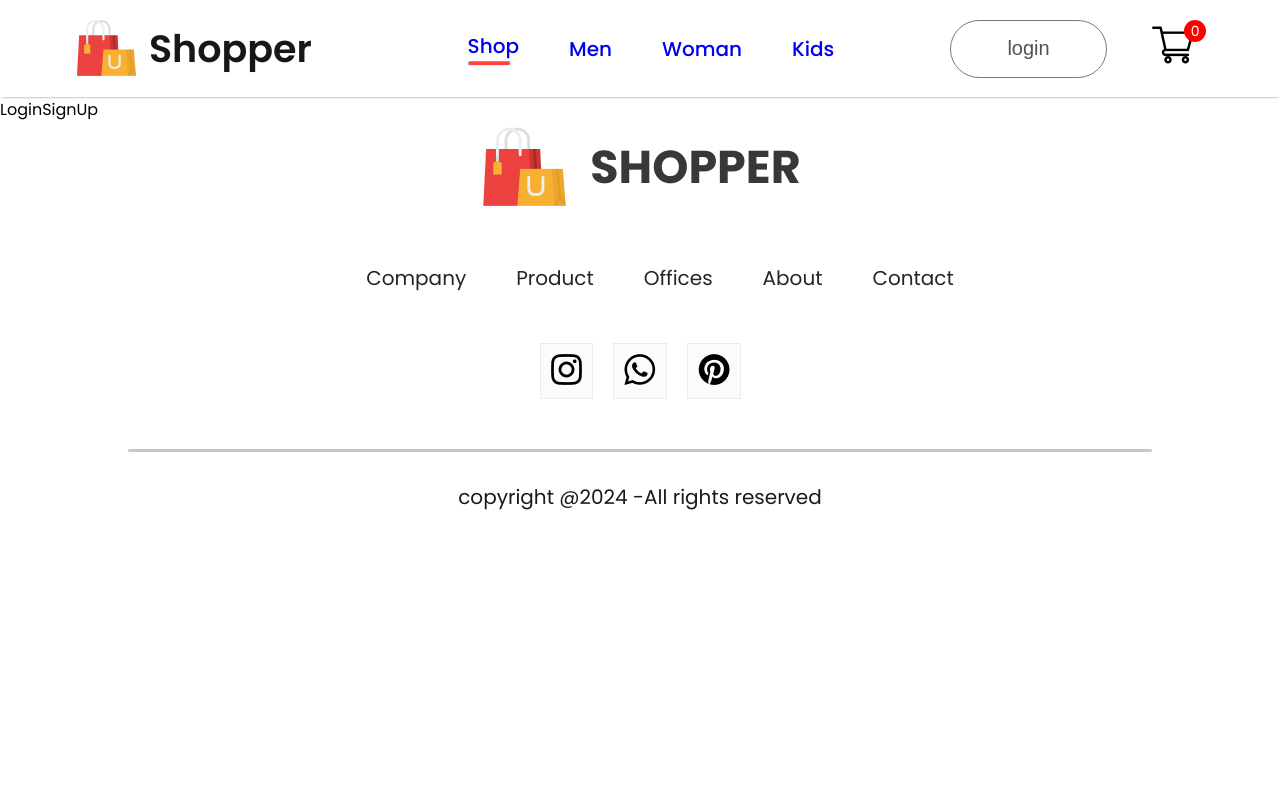
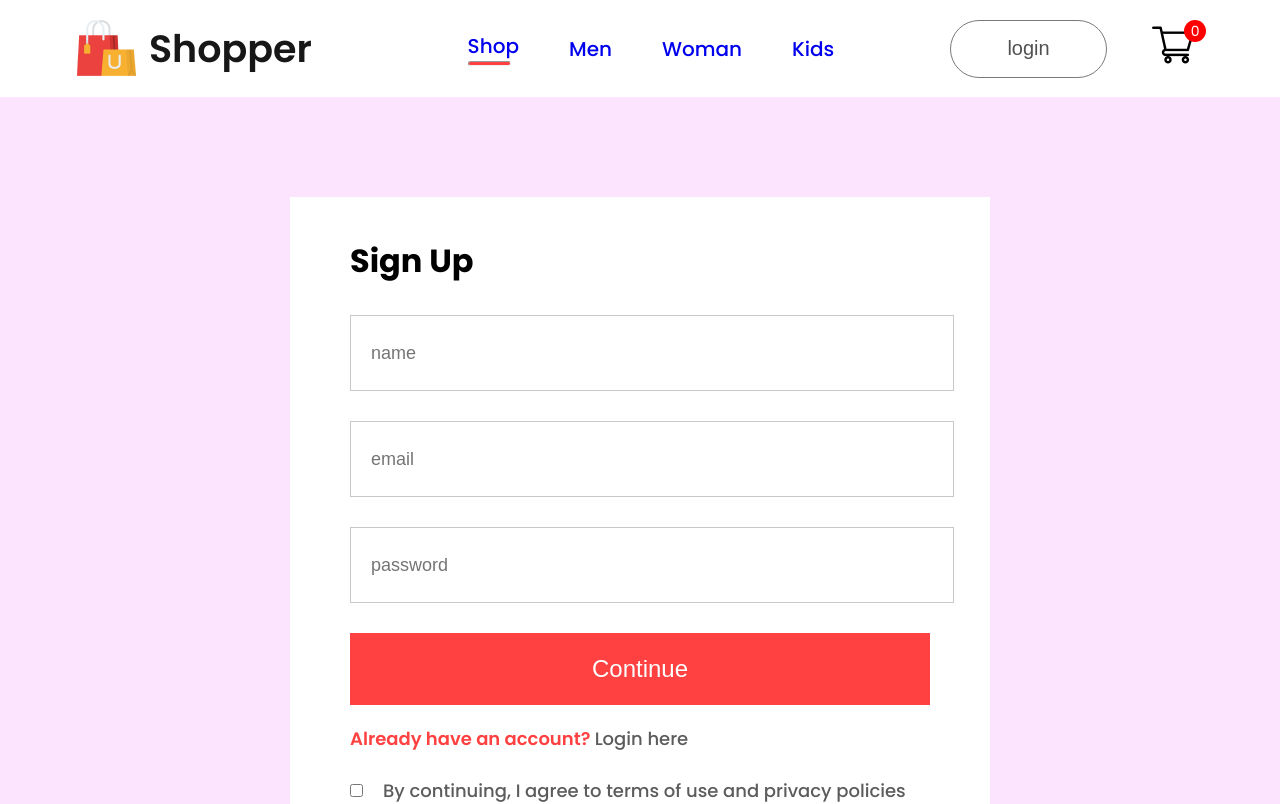
Before and after one commit to mrisham/e-commerce, a React (Create React App) app: page /login in a window 1280 px wide. Shown: the top 804 px of the page. Built offline with nearby package versions, Linux system fonts and the light colour scheme.

Commit message:
designed login/signup

```diff
--- a/src/pages/LoginSignUp.jsx
+++ b/src/pages/LoginSignUp.jsx
@@ -1,7 +1,26 @@
 import React from "react";
-
+import "./css/loginsignup.css";
 const LoginSignUp = () => {
-  return <div>LoginSignUp</div>;
+  return (
+    <div className="loginsignup">
+      <div className="loginsignup-container">
+        <h1>Sign Up</h1>
+        <div className="loginsignup-feilds">
+          <input type="text" placeholder="name" />
+          <input type="email" placeholder="email" />
+          <input type="password" placeholder="password" />
+        </div>
+        <button>Continue</button>
+        <p className="loginsignup-login">
+          <span>Already have an account? </span>Login here
+        </p>
+        <div className="loginsignup-agree">
+          <input type="checkbox" />
+          <p>By continuing, I agree to terms of use and privacy policies</p>
+        </div>
+      </div>
+    </div>
+  );
 };
 
 export default LoginSignUp;
--- a/src/pages/ShopCategory.jsx
+++ b/src/pages/ShopCategory.jsx
@@ -33,6 +33,7 @@ const ShopCategory = (props) => {
           }
         })}
       </div>
+      <div className="shopcategory-loadmore">Explore More</div>
     </div>
   );
 };
--- /dev/null
+++ b/src/pages/css/loginsignup.css
@@ -0,0 +1,61 @@
+.loginsignup {
+  width: 100%;
+  height: 80vh;
+  background: #fce3fe;
+  padding-top: 100px;
+}
+.loginsignup-container {
+  background: white;
+  width: 580px;
+  height: 600px;
+  margin: auto;
+  padding: 40px 60px;
+}
+.loginsignup-container h2 {
+  margin: 20px 0px;
+}
+.loginsignup-feilds {
+  display: flex;
+  flex-direction: column;
+  margin-top: 30px;
+  gap: 30px;
+}
+.loginsignup-feilds input {
+  height: 72px;
+  width: 100%;
+  padding-left: 20px;
+  border: 1px solid #c9c9c9;
+  outline: none;
+  color: #5c5c5c;
+  font-size: 18px;
+}
+.loginsignup-container button {
+  width: 580px;
+  height: 72px;
+  color: white;
+  background: #ff4141;
+  margin-top: 30px;
+  border: none;
+  font-size: 24px;
+  font-weight: 500;
+  cursor: pointer;
+}
+.loginsignup-login {
+  margin-top: 20px;
+  color: #5c5c5c;
+  font-size: 18px;
+  font-weight: 500;
+}
+.loginsignup-login span {
+  color: #ff4141;
+  font-weight: 600;
+}
+.loginsignup-agree {
+  display: flex;
+  align-items: center;
+  margin-top: 25px;
+  gap: 20px;
+  color: #5c5c5c;
+  font-size: 18px;
+  font-weight: 500;
+}
--- a/src/pages/css/shopCategory.css
+++ b/src/pages/css/shopCategory.css
@@ -9,3 +9,30 @@
   justify-content: space-between;
   align-items: center;
 }
+.shopcategory-sort {
+  padding: 10px 20px;
+  border: 1px solid #888;
+  border-radius: 40px;
+}
+.shopcaterogy-indexsort span {
+  font-weight: 600;
+}
+.shopcategory-products {
+  margin: 20px 170px;
+  display: grid;
+  grid-template-columns: 1fr 1fr 1fr 1fr;
+  row-gap: 80px;
+}
+.shopcategory-loadmore {
+  display: flex;
+  justify-content: center;
+  align-items: center;
+  margin: 150px auto;
+  width: 233px;
+  height: 69px;
+  border-radius: 75px;
+  background: #ededed;
+  color: #787878;
+  font-size: 18px;
+  font-weight: 500;
+}
```
